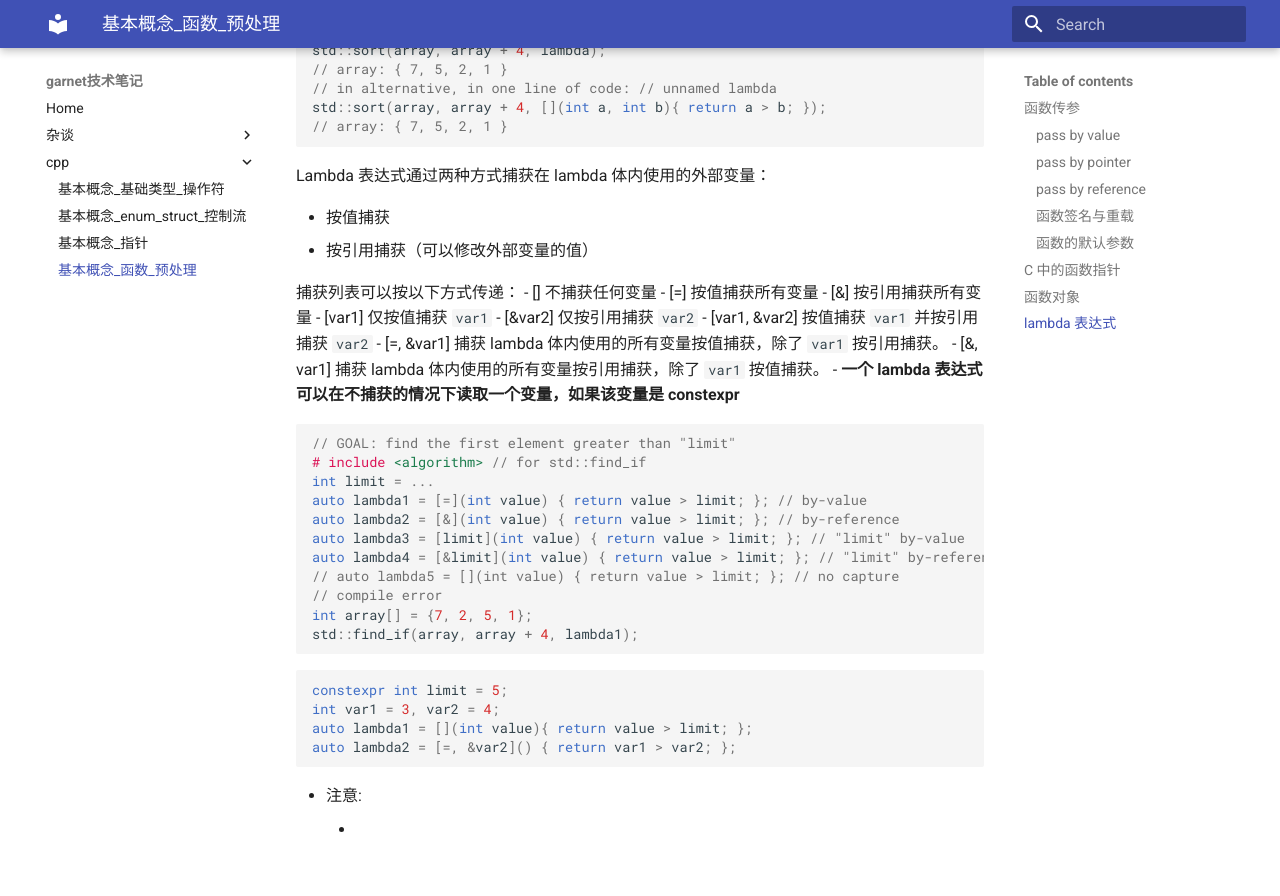
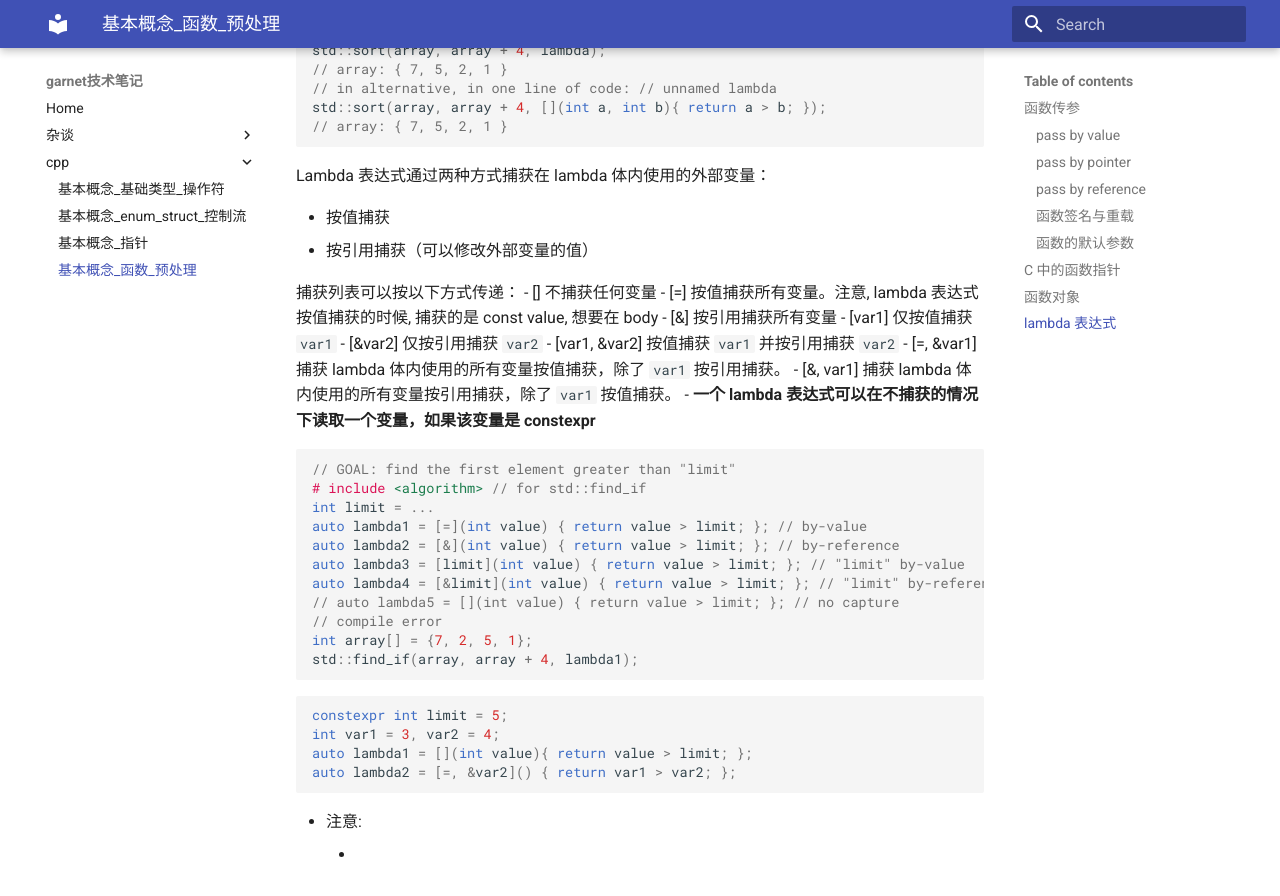
Before and after one commit to ymma98/technotes, an MkDocs documentation site: the page built from docs/cpp/基本概念_函数_预处理.md, in a window 1280 px wide and 900 px high, scrolled down 4121 px. Shown: the top 896 px of the window. Built offline with MkDocs 1.6.1 and Material for MkDocs 9.7.7, drawn with Linux system fonts in a browser that asks for light colours; before the commit the page ends 4995 px from its top, so only the background shows below that; part of the change alters nothing that is shown.

Commit message:
docs/cpp/基本概念_函数_预处理.md updated from https://stackedit.cn/

```diff
--- a/docs/cpp/基本概念_函数_预处理.md
+++ b/docs/cpp/基本概念_函数_预处理.md
@@ -211,7 +211,7 @@ Lambda 表达式通过两种方式捕获在 lambda 体内使用的外部变量
 
 捕获列表可以按以下方式传递：
 -   [] 不捕获任何变量
--   [=] 按值捕获所有变量
+-   [=] 按值捕获所有变量。注意, lambda 表达式按值捕获的时候, 捕获的是 const value, 想要在 body
 -   [&] 按引用捕获所有变量
 -   [var1] 仅按值捕获 `var1`
 -   [&var2] 仅按引用捕获 `var2`
@@ -244,8 +244,8 @@ auto lambda2 = [=, &var2]() { return var1 > var2; };
 * 注意:
 	*
 <!--stackedit_data:
-eyJoaXN0b3J5IjpbNDYwMjA5ODM2LDE5MDY0NTQ4NSwxNjIzMD
-I1ODEwLC02ODU0NDYyNCwtMTQ4OTgyMTkxMywtMTU5OTk1MTI0
-NSwtMTg2MTQ4MzU0NCwxMDM0MTkyMzE1LC0xODQxMjAzNzIzLD
-E1MDcyNzQ0OTIsMTg1NDA0NzYwMV19
+eyJoaXN0b3J5IjpbLTcxNjM2MjM3OCw0NjAyMDk4MzYsMTkwNj
+Q1NDg1LDE2MjMwMjU4MTAsLTY4NTQ0NjI0LC0xNDg5ODIxOTEz
+LC0xNTk5OTUxMjQ1LC0xODYxNDgzNTQ0LDEwMzQxOTIzMTUsLT
+E4NDEyMDM3MjMsMTUwNzI3NDQ5MiwxODU0MDQ3NjAxXX0=
 -->
```
